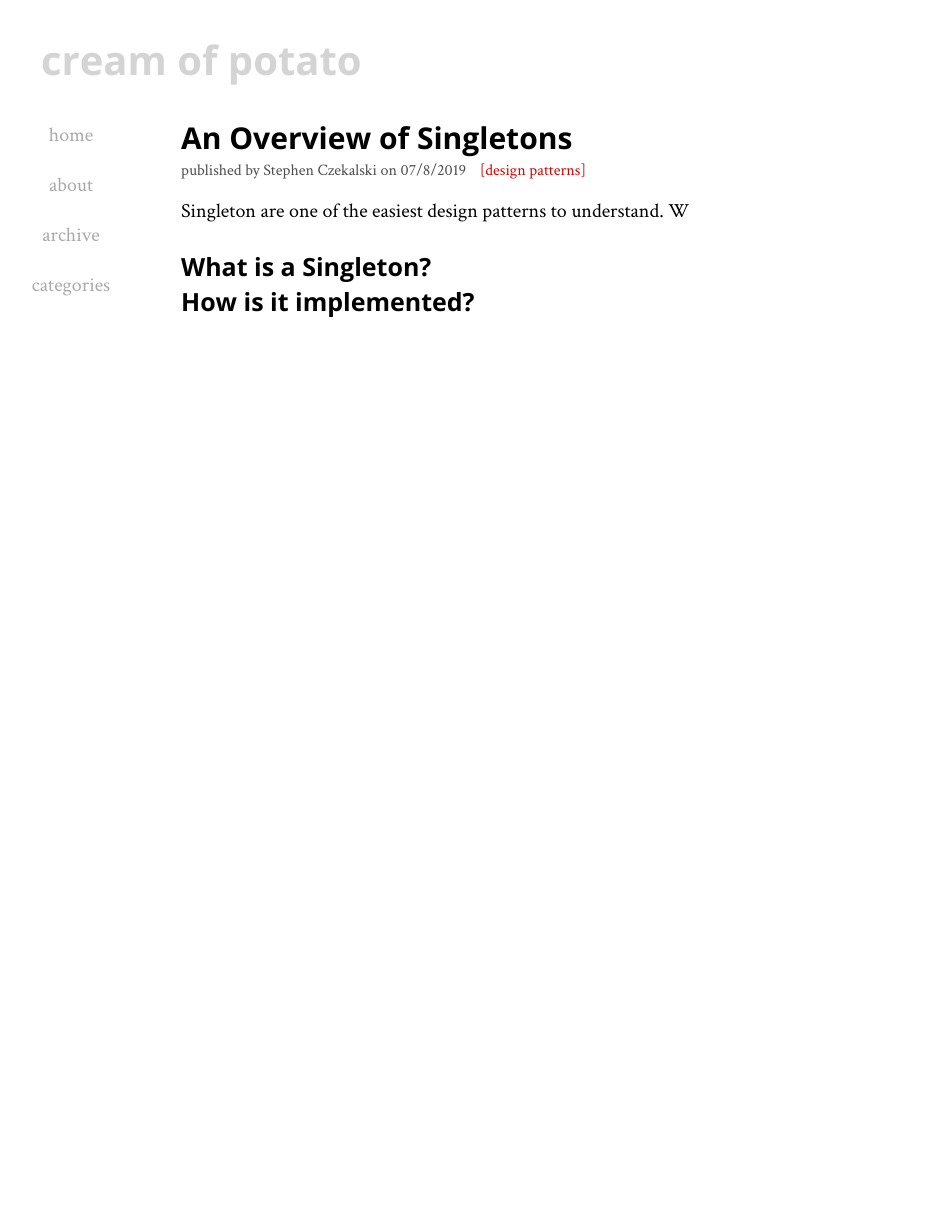
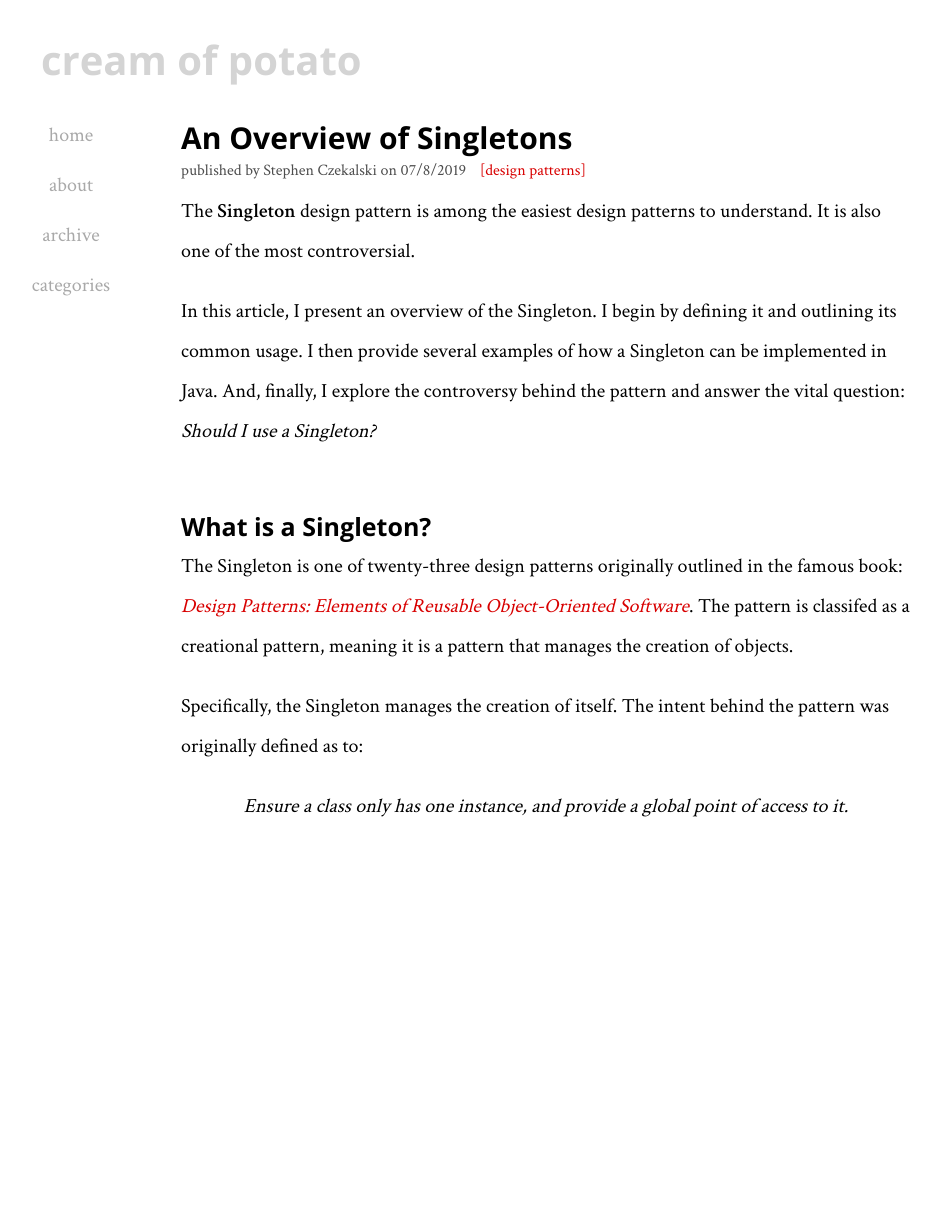
Before and after one commit to stephencz/stephencz-com, a Jekyll site: the page built from _posts/2019-07-08-singletons.md, in a window 1280 px wide. Shown: the whole page, without its empty margins (94-1034 px from the left). Built offline with Jekyll 4.4.1, drawn with Linux system fonts in a browser that asks for light colours; before the commit the page ends 900 px from its top, so only the background shows below that.

Commit message:
Major design decisions have been made. Now writing first posts.

```diff
--- a/_posts/2019-07-08-singletons.md
+++ b/_posts/2019-07-08-singletons.md
@@ -9,10 +9,26 @@ author: Stephen Czekalski
 categories: [design patterns]
 updated:
 parts:
+preqs:
+excerpt_separator: <!--more-->
 ---
 
-Singleton are one of the easiest design patterns to understand. W
+The **Singleton** design pattern is among the easiest design patterns to understand.
+It is also one of the most controversial.
+
+In this article, I present an overview of the Singleton.
+I begin by defining it and outlining its common usage.
+I then provide several examples of how a Singleton can be implemented in Java.
+And, finally, I explore the controversy behind the pattern and answer the vital question: *Should I use a Singleton?*
+
+<!--more-->
 
 ## What is a Singleton?
 
-## How is it implemented?
+The Singleton is one of twenty-three design patterns originally outlined in the famous book: [*Design Patterns: Elements of Reusable Object-Oriented Software*](https://en.wikipedia.org/wiki/Design_Patterns).
+The pattern is classifed as a creational pattern, meaning it is a pattern that manages the creation of objects.
+
+Specifically, the Singleton manages the creation of itself.
+The intent behind the pattern was originally defined as to:
+
+>  Ensure a class only has one instance, and provide a global point of access to it.
--- a/_sass/footer.scss
+++ b/_sass/footer.scss
@@ -1,4 +1,4 @@
 .footer-wrapper
 {
-  height: 120px;
+  height: 360px;
 }
--- a/_sass/post.scss
+++ b/_sass/post.scss
@@ -108,7 +108,7 @@
 
 .post-wrapper .body h1 { font-size: $h1-size; }
 
-.post-wrapper .body h2 { font-size: $h2-size; }
+.post-wrapper .body h2 { font-size: $h2-size; margin-top: 60px; }
 
 .post-wrapper .body h3 { font-size: $h3-size; }
 
@@ -117,3 +117,9 @@
 .post-wrapper .body h5 { font-size: $h5-size; }
 
 .post-wrapper .body h6 { font-size: $h6-size; }
+
+.post-wrapper .body blockquote
+{
+  font-style: italic;
+  text-align: center;
+}
```
Also changed, not shown: _posts/2019-07-08-design-patterns.md (added, +19 -0 lines).
